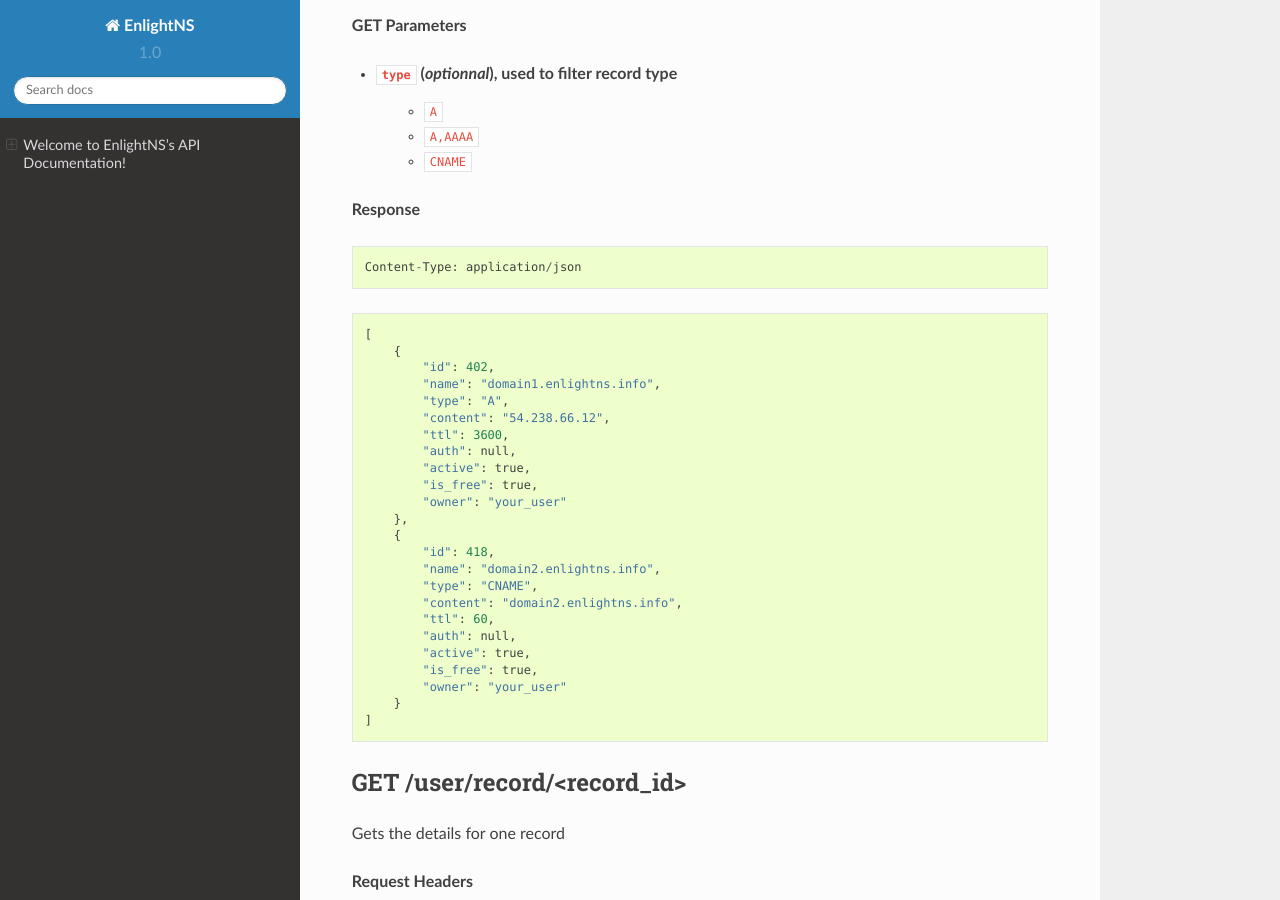
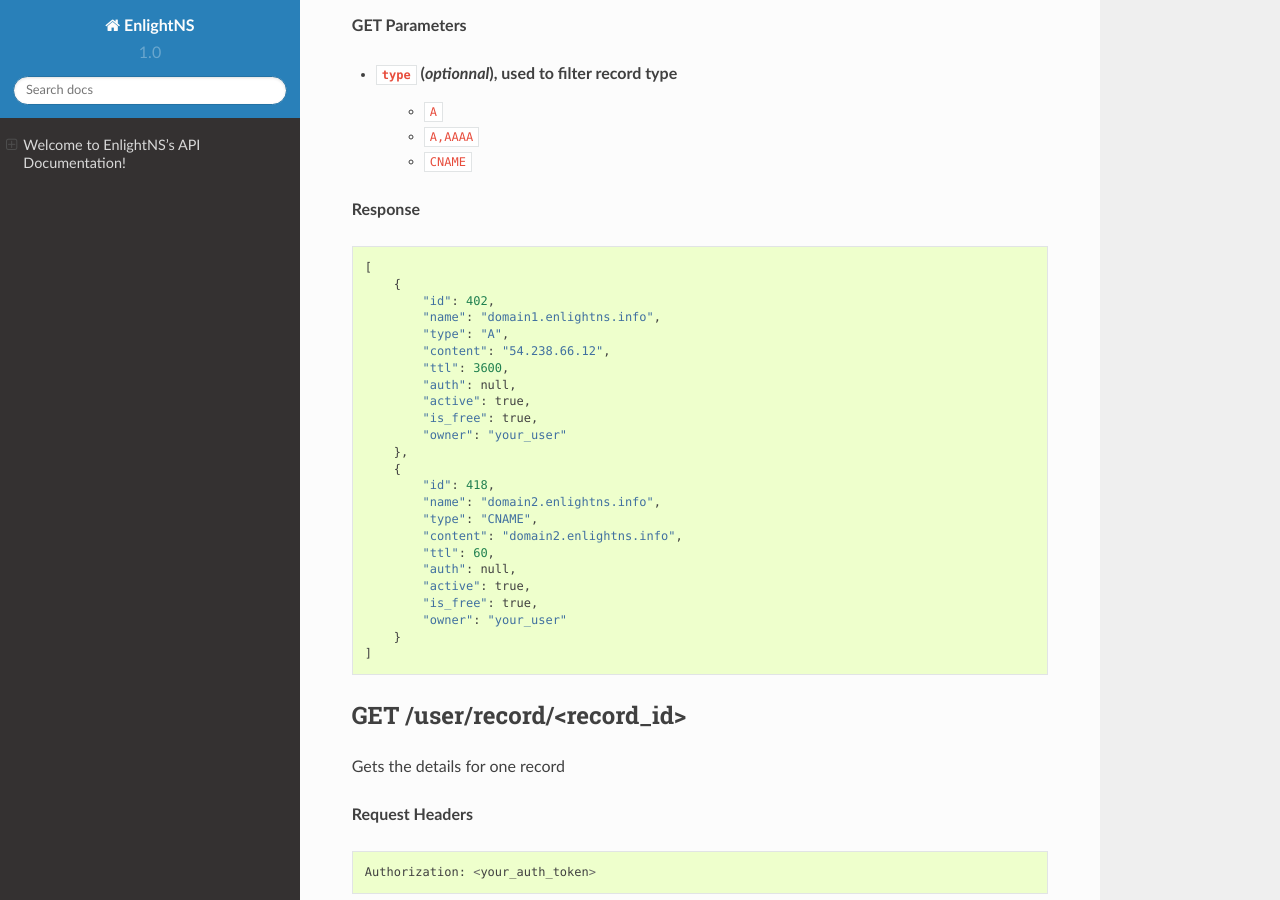
Before and after one commit to EnlightNS/enlightns-docs, a Sphinx documentation site: the page built from source/index.rst, in a window 1280 px wide and 900 px high, scrolled down 994 px. Built offline with Sphinx 7.4.7 and the Read the Docs theme 2.0.0, drawn with Linux system fonts in a browser that asks for light colours; some of the changed text lies outside the part shown.

Commit message:
Small update

```diff
--- a/source/index.rst
+++ b/source/index.rst
@@ -65,12 +65,6 @@
 
 
 **Response**
-::
-
- Content-Type: application/json
-
-..
-
 
 ::
 
@@ -190,12 +184,6 @@
 
 ::
 
-    Content-Type: application/json
-
-..
-
-::
-
     {
         "ip": "184.55.30.206"
     }
```
Also changed, not shown: 5 other files.
